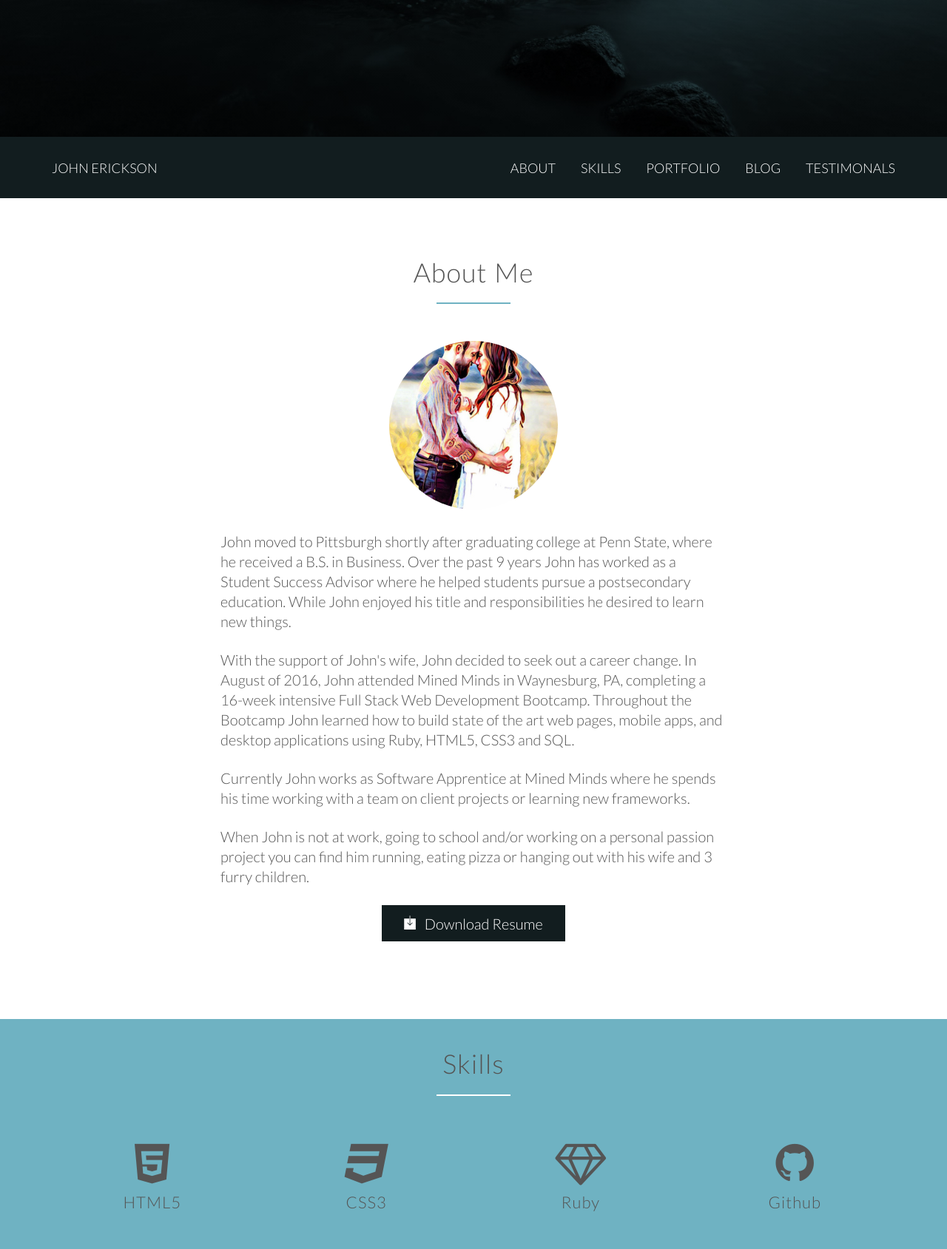
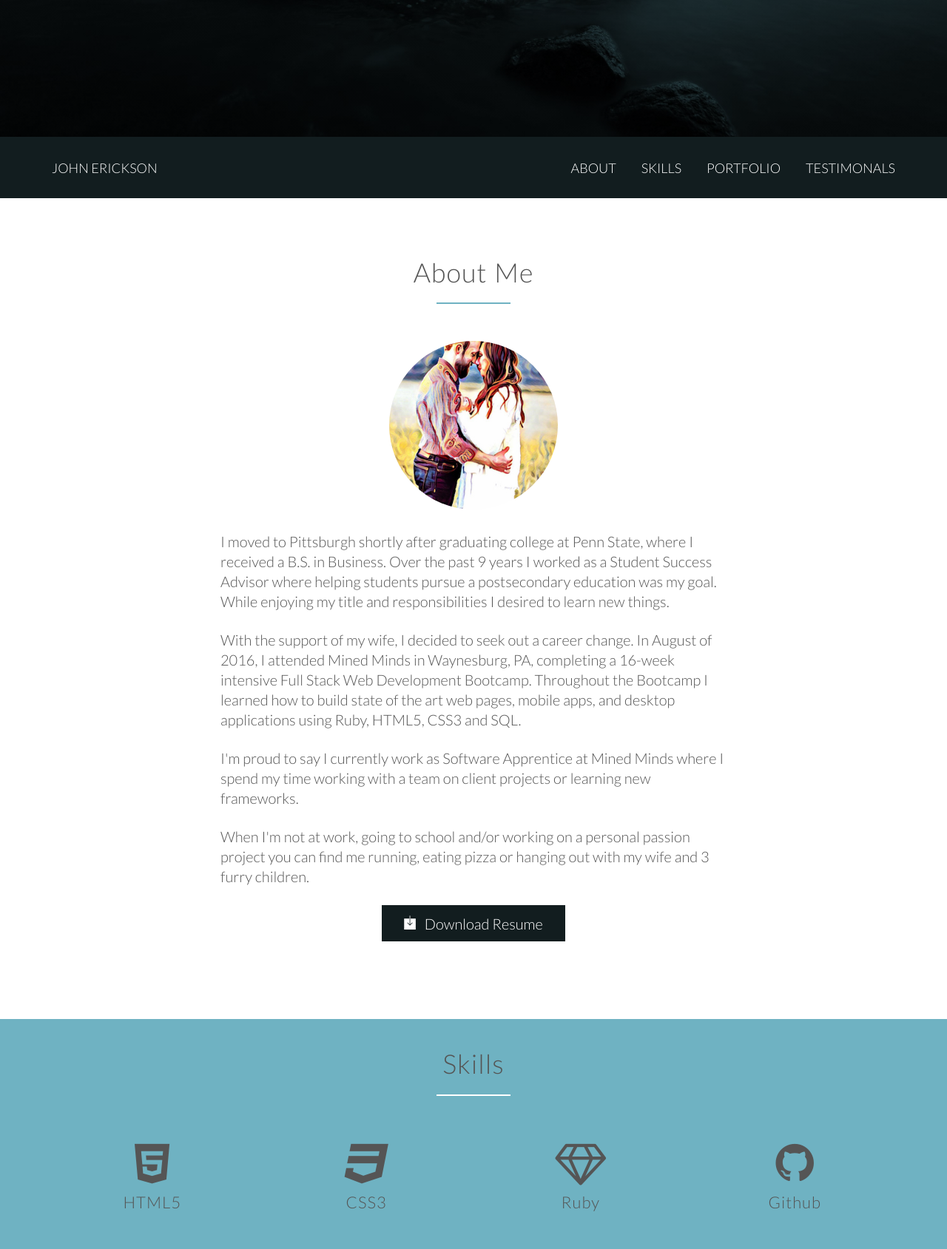
Before and after one commit to HeresJohnny5/portfolio, a PHP site: page / in a window 1280 px wide. Shown: the part 615-2304 px from the top of the page at 74% size. Run offline with PHP 8.4, Linux system fonts and the light colour scheme; style sheets or scripts are compiled from the project's sources; some web fonts are replaced.

Commit message:
first commit

```diff
--- a/index.html
+++ b/index.html
@@ -21,6 +21,9 @@
 
 	<!-- Animation CSS -->
 	<link rel="stylesheet" href="vendors/ext_css/animate.css" type="text/css">
+
+	<!-- Animista CSS -->
+	<link rel="stylesheet" href="vendors/ext_css/animista.css" type="text/css">
 
 	<!-- Custom CSS -->
 	<link rel="stylesheet" href="resources/css/style.css" type="text/css">
@@ -60,7 +63,6 @@
 					<li><a href="#about_me">About</a></li>
 					<li><a href="#skills">Skills</a></li>
 					<li><a href="#portfolio">Portfolio</a></li>
-					<li><a href="#">Blog</a></li>
 					<li><a href="#testimonal">Testimonals</a></li>
 				</ul>
 			</div>
@@ -78,16 +80,16 @@
 				</div>
 				<article class="about-text">
 					<p>
-						John moved to Pittsburgh shortly after graduating college at Penn State, where he received a B.S. in Business. Over the past 9 years John has worked as a Student Success Advisor where he helped students pursue a postsecondary education. While John enjoyed his title and responsibilities he desired to learn new things.
+						I moved to Pittsburgh shortly after graduating college at Penn State, where I received a B.S. in Business. Over the past 9 years I worked as a Student Success Advisor where helping students pursue a postsecondary education was my goal. While enjoying my title and responsibilities I desired to learn new things.
 					</p>
 					<p>
-						With the support of John's wife, John decided to seek out a career change. In August of 2016, John attended Mined Minds in Waynesburg, PA, completing a 16-week intensive Full Stack Web Development Bootcamp. Throughout the Bootcamp John learned how to build state of the art web pages, mobile apps, and desktop applications using Ruby, HTML5, CSS3 and SQL.
+						With the support of my wife, I decided to seek out a career change. In August of 2016, I attended Mined Minds in Waynesburg, PA, completing a 16-week intensive Full Stack Web Development Bootcamp. Throughout the Bootcamp I learned how to build state of the art web pages, mobile apps, and desktop applications using Ruby, HTML5, CSS3 and SQL.
 					</p>
 					<p>
-						Currently John works as Software Apprentice at Mined Minds where he spends his time working with a team on client projects or learning new frameworks.
+						I'm proud to say I currently work as Software Apprentice at Mined Minds where I spend my time working with a team on client projects or learning new frameworks.
 					</p>
 					<p>
-						When John is not at work, going to school and/or working on a personal passion project you can find him running, eating pizza or hanging out with his wife and 3 furry children.
+						When I'm not at work, going to school and/or working on a personal passion project you can find me running, eating pizza or hanging out with my wife and 3 furry children.
 					</p>
 					<p>
 						<a class="btn-about" href="https://drive.google.com/file/d/0B8HcyAlmnQSBcUlmWElfblVDNjA/view?usp=sharing" target="_blank">
@@ -234,7 +236,7 @@
 		<footer class="social-icons">
 			<div class="row">
 				<div class="social-main">
-					<ul>
+					<ul id="social-options">
 						<li><a class="facebook" href="https://www.facebook.com/johnerickson08" target="_blank"><i class="ion-social-facebook" aria-hidden="true" title="John Erickson Facebook link"></i></a></li>
 						<li><a class="twitter" href="https://twitter.com/ericksonjohn08" target="_blank"><i class="ion-social-twitter" aria-hidden="true" title="John Erickson Twitter link"></i></a></li>
 						<li><a class="email" href="mailto:ericksonjohn08@hotmail.com"><i class="ion-at" aria-hidden="true" title="Email John Erickson link"></i></a></li>
--- a/resources/css/style.css
+++ b/resources/css/style.css
@@ -138,7 +138,7 @@ h3 {
 .hero-main {
 	background-color: #1b2a2e;
 	/* This is in case the background picture doesn't load */
-	background-image: -webkit-linear-gradient(rgba(0, 0, 0, 0.5), rgba(0, 0, 0, 0.5)), url(/resources/css/background_images/hero_sunset1-min.jpg);
+	background-image: -webkit-linear-gradient(rgba(0, 0, 0, 0.9), rgba(0, 0, 0, 0.9)), url(/resources/css/background_images/hero_sunset1-min.jpg);
 	background-image: linear-gradient(rgba(0, 0, 0, 0.5), rgba(0, 0, 0, 0.5)), url(/resources/css/background_images/hero_sunset1-min.jpg);
 	background-size: cover;
 	background-position: center;
@@ -376,6 +376,12 @@ h3 {
 	width: 15%;
 }
 
+#social-options a:hover {
+	-webkit-animation: rotate-center 0.8s ease-in-out both;
+	-moz-animation: rotate-center 0.8s ease-in-out both;
+	animation: rotate-center 0.8s ease-in-out both;
+}
+
 /********************/
 /* ABOUT CSS */
 /********************/
@@ -433,11 +439,6 @@ cite {
 	display: block;
 }
 
-.testimonal-body {
-	border-top: 1px solid #fff;
-	border-bottom: 1px solid #fff;
-}
-
 /********************/
 /* ANIMATION CSS */
 /********************/
--- /dev/null
+++ b/vendors/ext_css/animista.css
@@ -0,0 +1,7 @@
+/* ----------------------------------------------
+ * Generated by Animista on 2017-3-29 9:47:18
+ * http://animista.net
+ * T: @cssanimista
+ * ---------------------------------------------- */
+
+@-webkit-keyframes rotate-center{0%{-webkit-transform:rotate(0);transform:rotate(0)}100%{-webkit-transform:rotate(360deg);transform:rotate(360deg)}}@keyframes rotate-center{0%{-webkit-transform:rotate(0);transform:rotate(0)}100%{-webkit-transform:rotate(360deg);transform:rotate(360deg)}}
```
Also changed, not shown: 5 other files.
